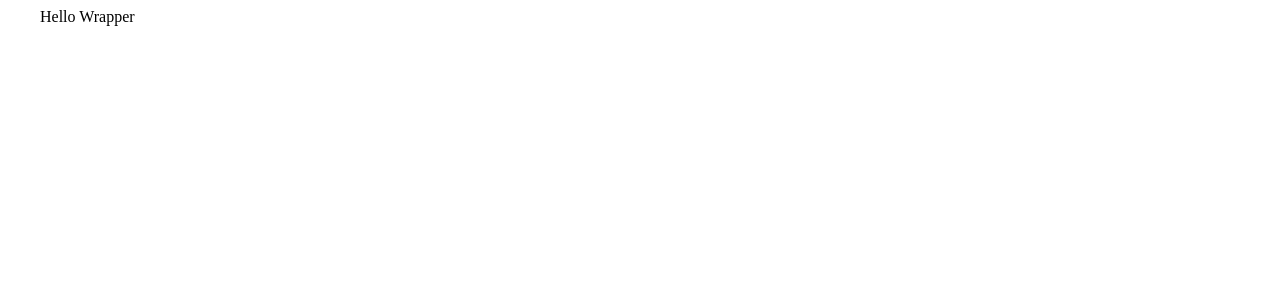
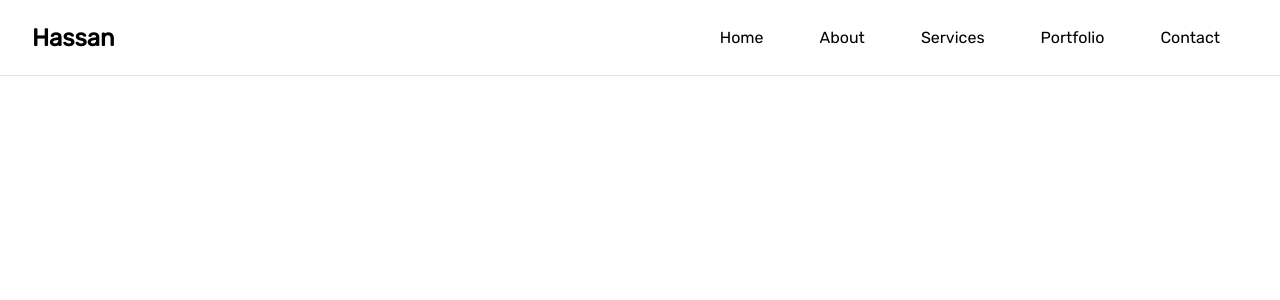
Before and after one commit to Hassan-Mehmood/portfolio-website, a React (Create React App) app: page / in a window 1280 px wide. Shown: the top 300 px of the page. Built offline with nearby package versions, Linux system fonts and the light colour scheme.

Commit message:
Navbar done

```diff
--- a/src/components/Navbar/Navbar-Styled.ts
+++ b/src/components/Navbar/Navbar-Styled.ts
@@ -1,7 +1,46 @@
 import styled from "styled-components";
 
+export const Nav = styled.nav`
+  border-bottom: 1px solid #0000001c;
+  min-height: 4.6875rem;
+`;
+
 export const Wrapper = styled.div`
-  max-width: 1440px;
+  max-width: 90rem;
   margin: 0 auto;
   padding: 0 2rem;
 `;
+
+export const Flex = styled.div`
+  display: flex;
+  justify-content: space-between;
+  align-items: center;
+  min-height: 4.6875rem;
+`;
+
+export const Logo = styled.div`
+  font-family: "Rubik", sans-serif;
+  cursor: pointer;
+`;
+
+export const NavLinks = styled.ul`
+  display: flex;
+  justify-content: space-between;
+  align-items: center;
+`;
+export const NavItems = styled.li`
+  list-style: none;
+
+  a {
+    font-family: "Rubik", sans-serif;
+    color: #000;
+    text-decoration: none;
+    margin: 0 1.75rem;
+    padding: 1.75rem 0rem;
+    transition: color 0.15s ease;
+  }
+
+  a:hover {
+    color: #ec5b53;
+  }
+`;
--- a/src/components/Navbar/Navbar.tsx
+++ b/src/components/Navbar/Navbar.tsx
@@ -1,10 +1,33 @@
-import { Wrapper } from "./Navbar-Styled";
+import { Nav, Wrapper, Flex, Logo, NavItems, NavLinks } from "./Navbar-Styled";
 
 const Navbar = () => {
   return (
-    <nav>
-      <Wrapper>Hello Wrapper</Wrapper>
-    </nav>
+    <Nav>
+      <Wrapper>
+        <Flex>
+          <Logo>
+            <h1>Hassan</h1>
+          </Logo>
+          <NavLinks>
+            <NavItems>
+              <a href="#Home">Home</a>
+            </NavItems>
+            <NavItems>
+              <a href="#About">About</a>
+            </NavItems>
+            <NavItems>
+              <a href="#Services">Services</a>
+            </NavItems>
+            <NavItems>
+              <a href="#Portfolio">Portfolio</a>
+            </NavItems>
+            <NavItems>
+              <a href="#Contact">Contact</a>
+            </NavItems>
+          </NavLinks>
+        </Flex>
+      </Wrapper>
+    </Nav>
   );
 };
 
--- a/src/index.css
+++ b/src/index.css
@@ -1,3 +1,8 @@
 /* font-family: 'Rubik', sans-serif;
 
 font-family: 'Rufina', serif; */
+body {
+  margin: 0;
+  padding: 0;
+  box-sizing: border-box;
+}
```
